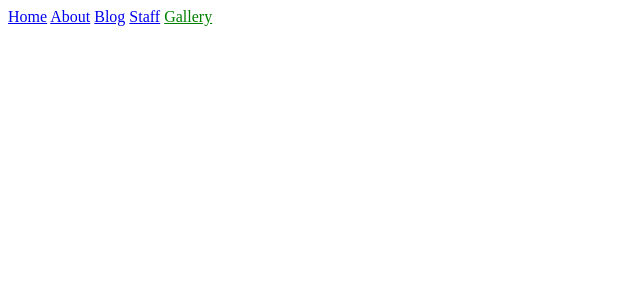
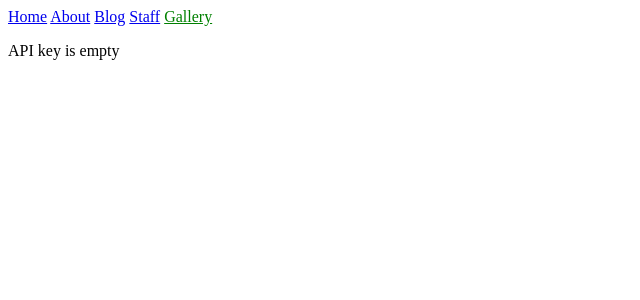
Before and after one commit to theodoravraimakis/theodoravraimakis.github.io, a Jekyll site: the page built from gallery.html, in a window 1280 px wide. Shown: the top 300 px of the page, without its empty margins (0-640 px from the left). Built offline with Jekyll 4.4.1, drawn with Linux system fonts in a browser that asks for light colours.

Commit message:
Update gallery.html

```diff
--- a/gallery.html
+++ b/gallery.html
@@ -29,4 +29,9 @@ title: Gallery
     });
 </script>
 
+{% if site.instagramApiKey %}
+  <p>Loaded API key</p>
+{% else %}
+  <p>API key is empty</p>
+{% endif %}
 <div id="image-gallery"></div>
```
